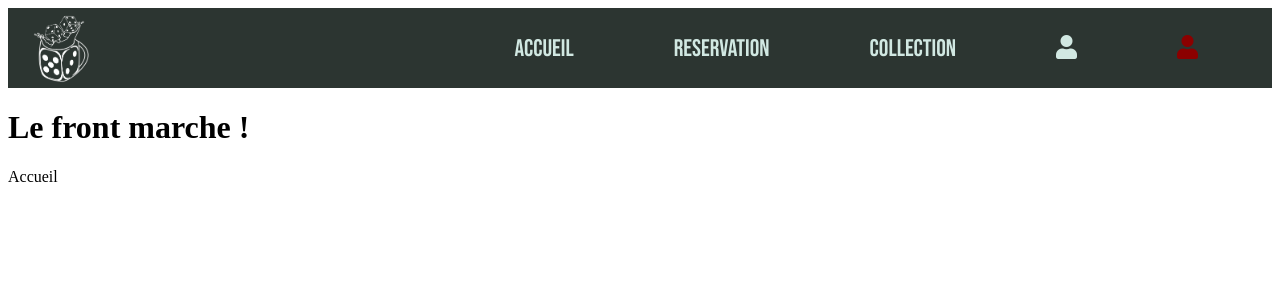
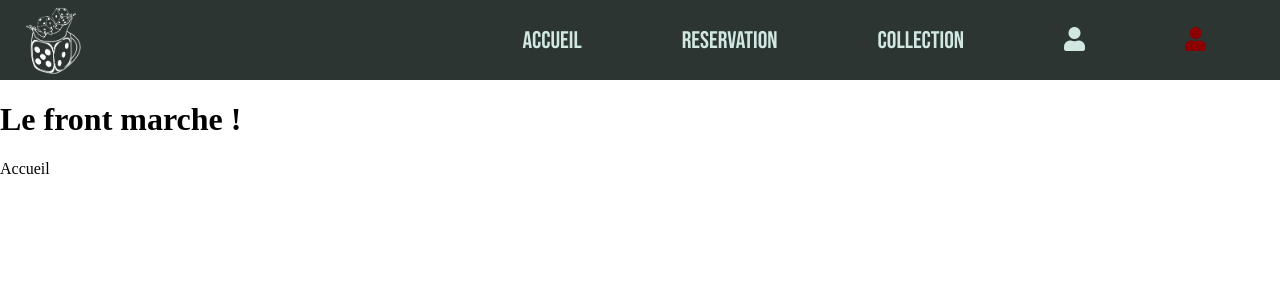
Before and after one commit to JosselinChapo/Bar-a-jeux-VF, an Angular app in the folder front-bar-a-jeux/: page / in a window 1280 px wide. Shown: the top 300 px of the page. Built offline with nearby package versions, Linux system fonts and the light colour scheme.

Commit message:
marge page = 0

```diff
--- a/front-bar-a-jeux/src/styles.css
+++ b/front-bar-a-jeux/src/styles.css
@@ -1 +1,5 @@
 /* You can add global styles to this file, and also import other style files */
+body {
+    display: block;
+    margin: 0px;
+}
```
Also changed, not shown: front-bar-a-jeux/src/app/app.component.html (line endings or trailing spaces).
